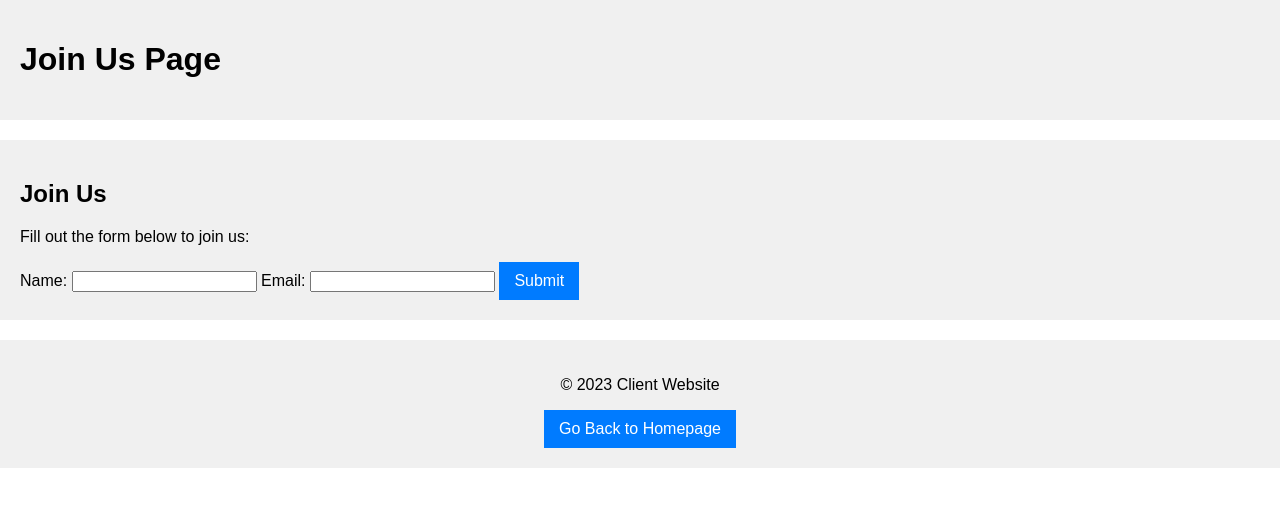
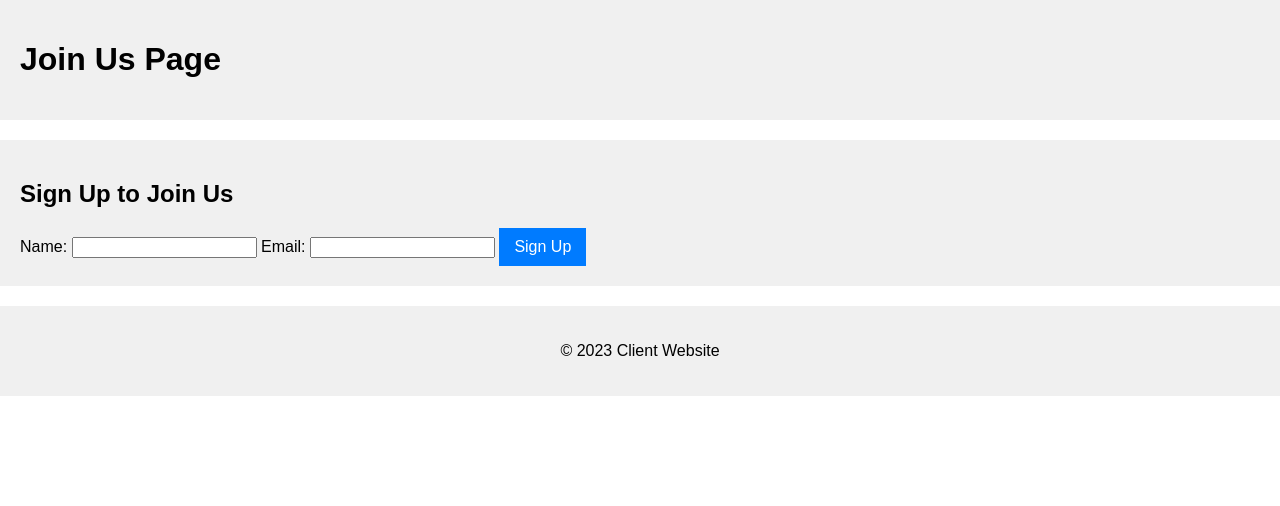
Before and after one commit to DimVat1/ThePawnAI, a plain HTML site: page join-us.html in a window 1280 px wide. Drawn offline with Linux system fonts and the light colour scheme.

Commit message:
Update join-us.html

```diff
--- a/join-us.html
+++ b/join-us.html
@@ -1,3 +1,4 @@
+<!-- join-us.html -->
 <!DOCTYPE html>
 <html lang="en">
 <head>
@@ -5,7 +6,6 @@
     <meta name="viewport" content="width=device-width, initial-scale=1.0">
     <title>Join Us</title>
     <link rel="stylesheet" href="styles.css">
-    <script src="script.js" defer></script>
 </head>
 <body>
     <header>
@@ -13,23 +13,22 @@
     </header>
 
     <section>
-        <h2>Join Us</h2>
-        <p>Fill out the form below to join us:</p>
-
-        <form id="join-us-form">
+        <h2>Sign Up to Join Us</h2>
+        <form id="joinUsForm">
             <label for="name">Name:</label>
             <input type="text" id="name" name="name" required>
 
             <label for="email">Email:</label>
             <input type="email" id="email" name="email" required>
 
-            <button type="button" onclick="submitJoinUsForm()">Submit</button>
+            <button type="button" onclick="submitJoinUsForm()">Sign Up</button>
         </form>
     </section>
 
     <footer>
         <p>&copy; 2023 Client Website</p>
-        <button onclick="goBack()">Go Back to Homepage</button>
     </footer>
+
+    <script src="script.js" defer></script>
 </body>
 </html>
```
